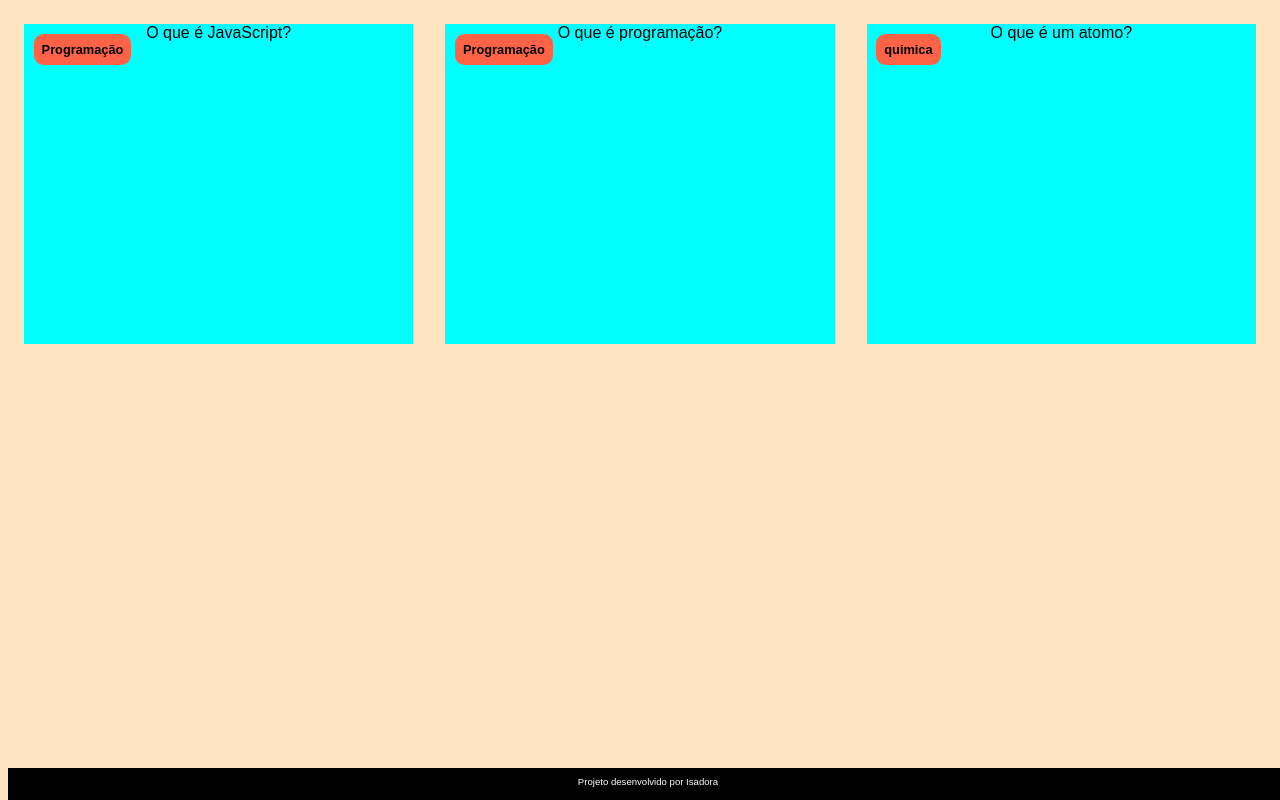
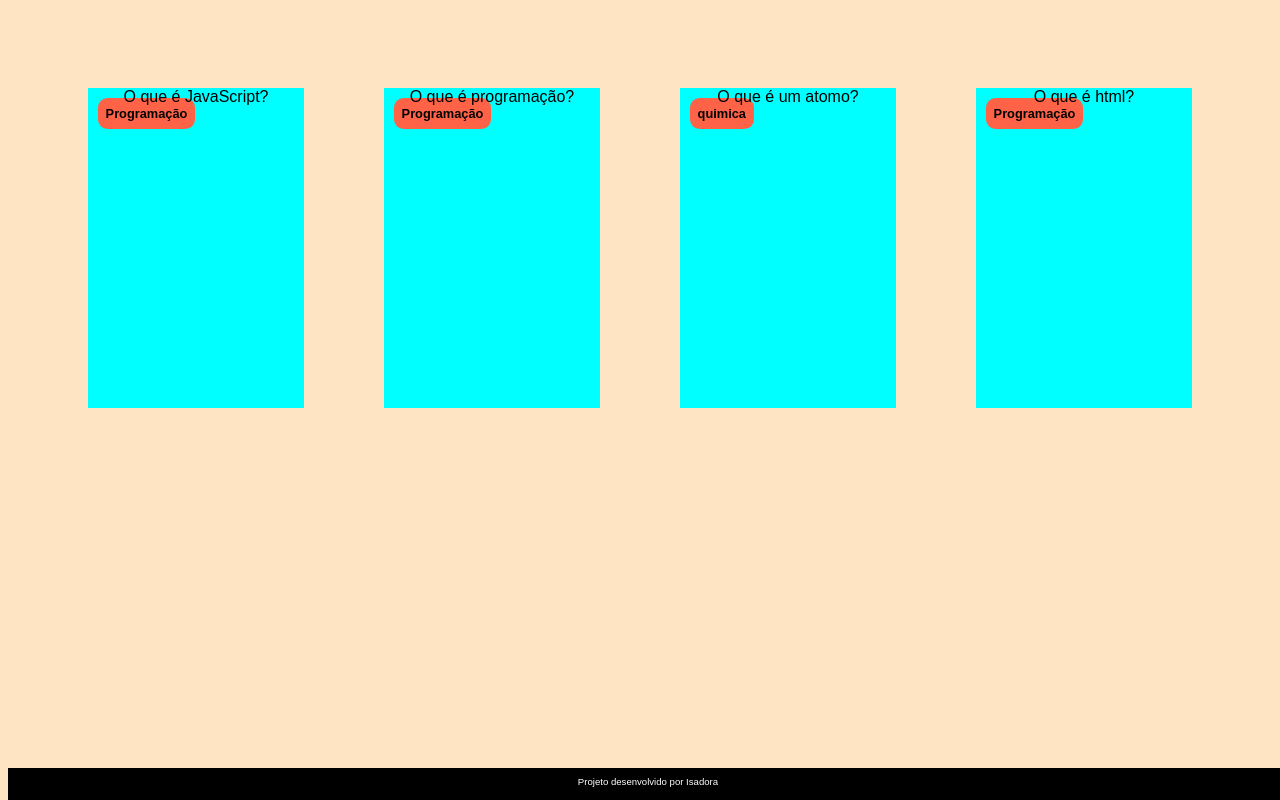
Before and after one commit to Isadean/flash-cards, a plain HTML site: page index.html in a window 1280 px wide. Drawn offline with Linux system fonts and the light colour scheme.

Commit message:
ajustes  de cor e espaçamento

```diff
--- a/assets/style.css
+++ b/assets/style.css
@@ -5,10 +5,14 @@ body{
 
 .container{
     display:flex;
+    flex-wrap: wrap;
+    justify-content: space-between;
+    padding: 4rem;
+    gap: 3rem;
 }
 .cartao{
     margin: 1rem 1rem;
-    background-color: aqua;
+
     height:20rem;
 flex-grow: 1;
 flex-basis: calc(33%-6rem);
@@ -16,6 +20,7 @@ flex-basis: calc(33%-6rem);
 }
 .cartao_conteudo{
     text-align: center;
+    background-color: aqua;
     height: 100%;
     transform-style: preserve-3d;
     transition: transform 300ms ease-in-out;
@@ -30,10 +35,11 @@ flex-basis: calc(33%-6rem);
     margin: 0.6rem;
     border-radius: 0.6rem;
     font-size: 1vw;
+    backface-visibility: hidden;
 }
 
 .cartao_conteudo p {
-    margin-top: 1rem;
+    margin-top: 4rem;
     padding: 2rem;
 }
 
--- a/index.html
+++ b/index.html
@@ -45,6 +45,17 @@
                     </div>
                 </div>
             </article>
+            <article class="cartao">
+                <div class="cartao_conteudo">
+                    <h3>Programação</h3>
+                    <div class="pergunta">
+                        O que é html?
+                    </div>
+                    <div class="resposta">
+                       É a linguagem padrão utilizada para criar e estruturar páginas web.
+                    </div>
+                </div>
+            </article>
         </section>
     </main>
     <footer>
```
